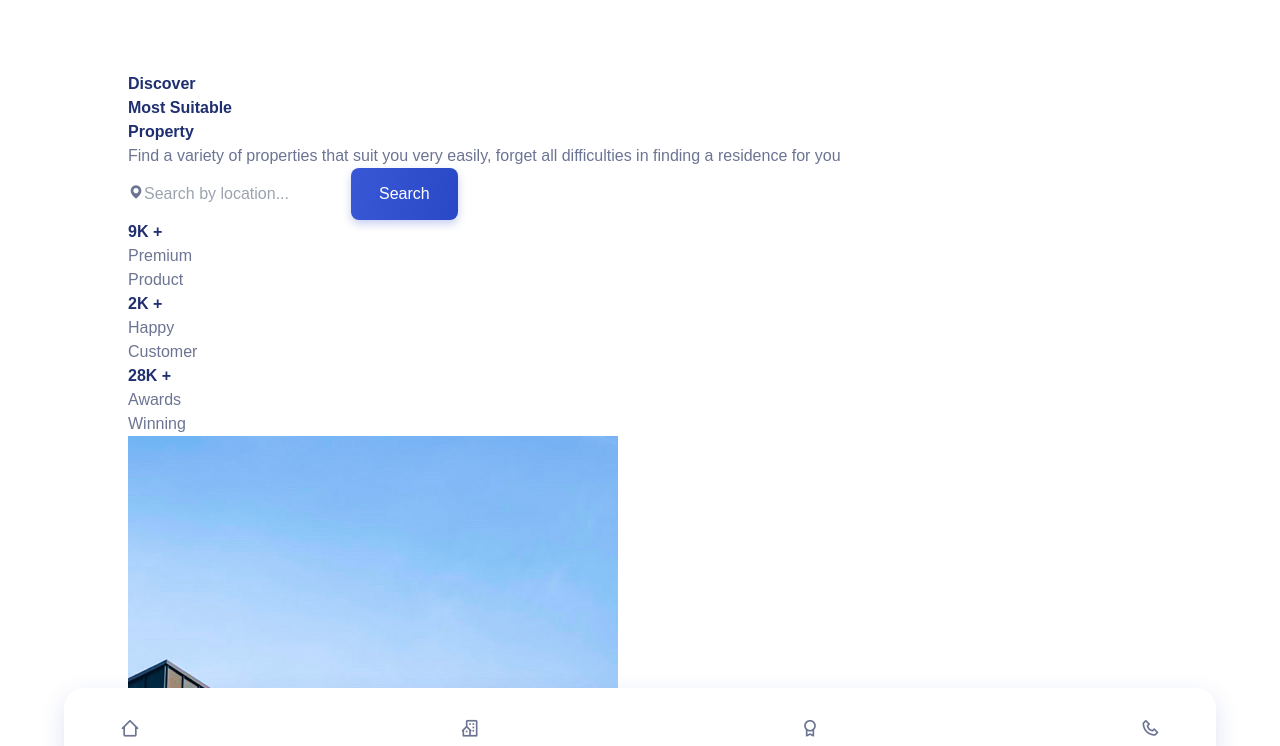
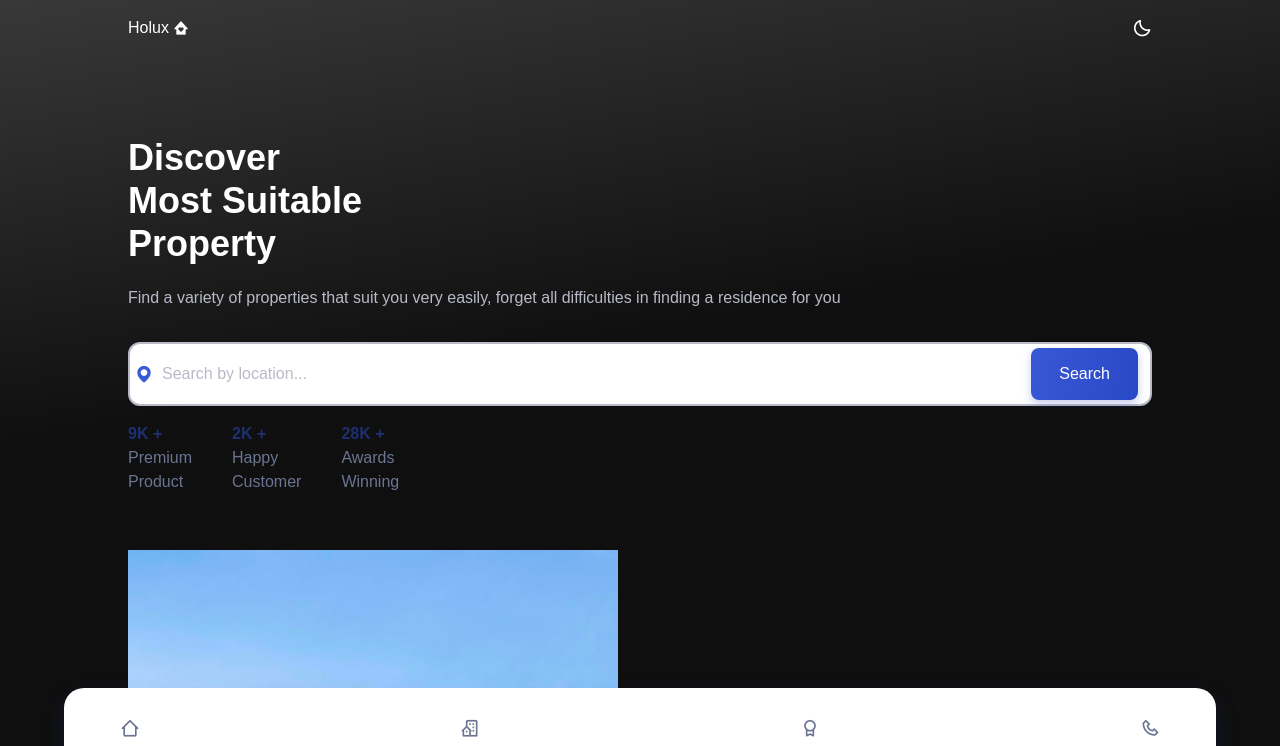
Before and after one commit to shoproizoshlo/real-state-website-vue-ts, a Vue app: page / in a window 1280 px wide. Shown: the top 746 px of the page. Built offline with nearby package versions, Linux system fonts and the light colour scheme.

Commit message:
styled home section

```diff
--- a/src/components/main/Home.vue
+++ b/src/components/main/Home.vue
@@ -1,49 +1,42 @@
 <template>
   <section class="home section" id="home">
-    <div class="home__container wrapper grid">
+    <div class="pt-16 gap-y-14 wrapper grid">
       <div class="home__data">
-        <h1 class="home__title">
+        <h1 class="text-white mb-5 text-biggest-font-size home__title">
           Discover <br />
           Most Suitable <br />
           Property
         </h1>
-        <p class="home__description">
+        <p class="text-text-color-light mb-8">
           Find a variety of properties that suit you very easily, forget all
           difficulties in finding a residence for you
         </p>
 
-        <form action="" class="home__search">
-          <i class="bx bxs-map"></i>
+        <form
+          action=""
+          class="mb-4 py-1 ps-1 pe-3 bg-body-color flex items-center rounded-xl border-2 border-solid border-text-color-light"
+        >
+          <i class="text-xl text-first-color bx bxs-map"></i>
           <input
             type="search"
             placeholder="Search by location..."
-            class="home__search-input"
+            class="my-0 mx-2 w-11/12 bg-body-color text-text-color home__search-input"
           />
           <button class="button">Search</button>
         </form>
 
-        <div class="home__value">
-          <div>
-            <h1 class="home__value-number">9K <span>+</span></h1>
-            <span class="home__value-description">
-              Premium <br />
-              Product
-            </span>
-          </div>
-          <div>
-            <h1 class="home__value-number">2K <span>+</span></h1>
-            <span class="home__value-description">
-              Happy <br />
-              Customer
-            </span>
-          </div>
-          <div>
-            <h1 class="home__value-number">28K <span>+</span></h1>
-            <span class="home__value-description">
-              Awards <br />
-              Winning
-            </span>
-          </div>
+        <div class="flex gap-x-10">
+          <HomeValue
+            number="9K"
+            description1="Premium"
+            description2="Product"
+          />
+          <HomeValue number="2K" description1="Happy" description2="Customer" />
+          <HomeValue
+            number="28K"
+            description1="Awards"
+            description2="Winning"
+          />
         </div>
       </div>
 
@@ -58,7 +51,23 @@
 </template>
 
 <script>
-export default {};
+import HomeValue from "./HomeValue.vue";
+export default {
+  components: {
+    HomeValue,
+  },
+};
 </script>
 
-<style lang="scss" scoped></style>
+<style scoped>
+.home {
+  background: linear-gradient(170deg, hsl(0, 0%, 22%) 0%, hsl(0, 0%, 6%) 30%);
+  padding-bottom: 0;
+}
+.home__title {
+  line-height: 120%;
+}
+.home__search-input::placeholder {
+  color: var(--text-color-light);
+}
+</style>
--- /dev/null
+++ b/src/components/main/HomeValue.vue
@@ -0,0 +1,21 @@
+<template>
+  <div>
+    <h1 class="home__value-number">{{ number }} <span>+</span></h1>
+    <span class="home__value-description">
+      {{ description1 }} <br />
+      {{ description2 }}
+    </span>
+  </div>
+</template>
+
+<script>
+export default {
+  props: {
+    number: { type: String, required: true },
+    description1: { type: String, required: true },
+    description2: { type: String, required: true },
+  },
+};
+</script>
+
+<style lang="scss" scoped></style>
```
